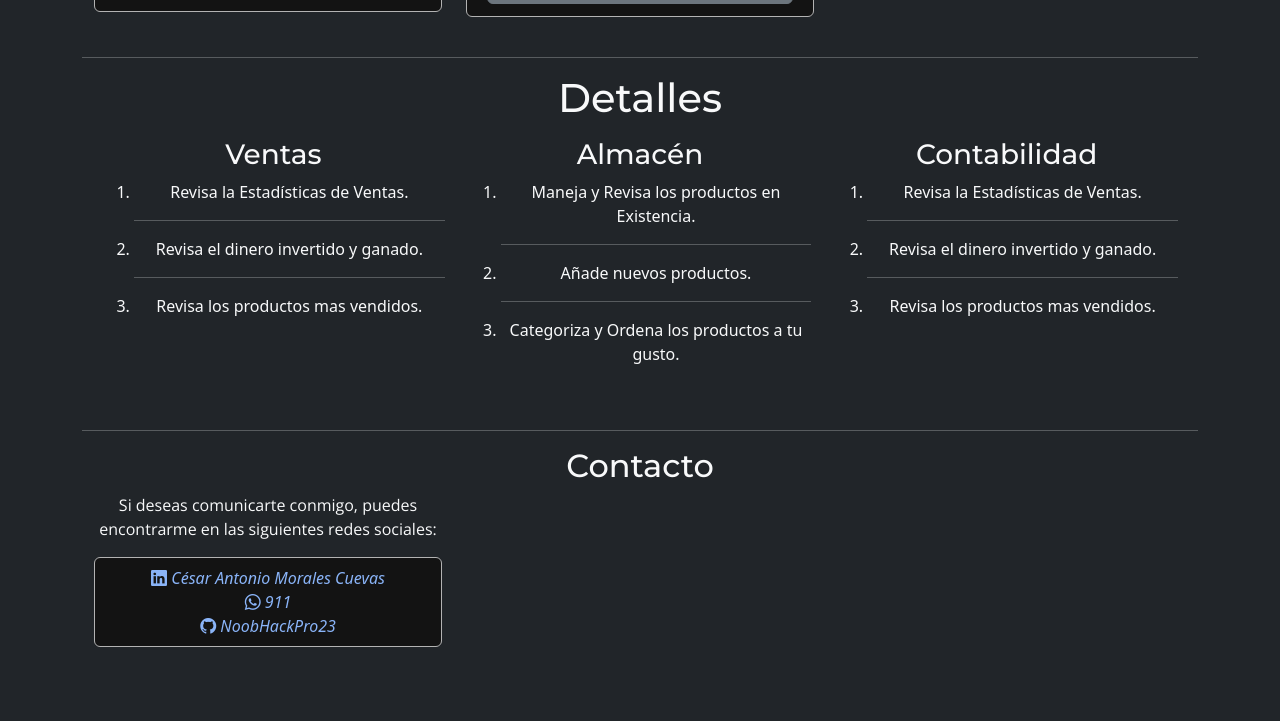
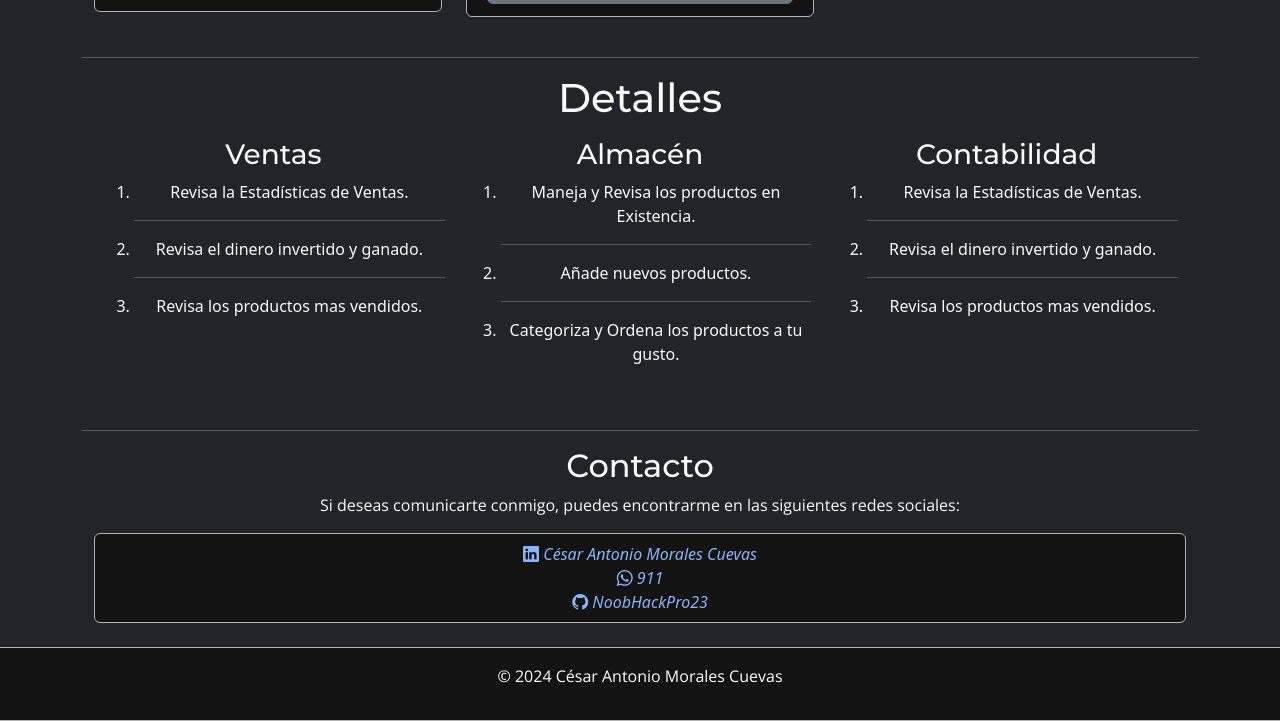
Before and after one commit to FreelancerMorales/New_Store, a plain HTML site: page index.html in a window 1280 px wide. Shown: the part 509-1230 px from the top of the page. Before the commit the page ends 1180 px from the top, so only its background shows below. Drawn offline with nearby package versions, Linux system fonts and the light colour scheme.

Commit message:
Footer primitivo pero estable

```diff
--- a/css/colors.css
+++ b/css/colors.css
@@ -24,9 +24,10 @@
     color: var(--color-link-dark);
 }
 
-nav{
+nav, footer{
     background-color: var(--color-bg-dark);
     border-bottom: 1px solid var(--color-text-secondary-dark);
+    border-top: 1px solid var(--color-text-secondary-dark);
 }
 
 .card{
--- a/index.html
+++ b/index.html
@@ -196,7 +196,7 @@
         <section class="container mt-1 text-center">
             <h2>Contacto</h2>
             <div class="row">
-                <div class="col-md-4 mb-4">
+                <div class="col-md-12 mb-4">
                     <p>Si deseas comunicarte conmigo, puedes encontrarme en las siguientes redes sociales:</p>
                     <div class="card p-2 contact">
                         <a href="https://www.linkedin.com/in/antonio-morales-02b2b6275/" class="text-decoration-none" target="_blank">
@@ -214,6 +214,12 @@
         </section>
     </main>
 
+    <footer class="text-center">
+        <div class="p-2 m-2">
+            <p>© 2024 César Antonio Morales Cuevas</p>
+        </div>
+    </footer>
+
     <!-- Bootstrap Bundle JS -->
     <script src="https://cdn.jsdelivr.net/npm/bootstrap@5.3.3/dist/js/bootstrap.bundle.min.js" integrity="sha384-YvpcrYf0tY3lHB60NNkmXc5s9fDVZLESaAA55NDzOxhy9GkcIdslK1eN7N6jIeHz" crossorigin="anonymous"></script>
 </body>
```
